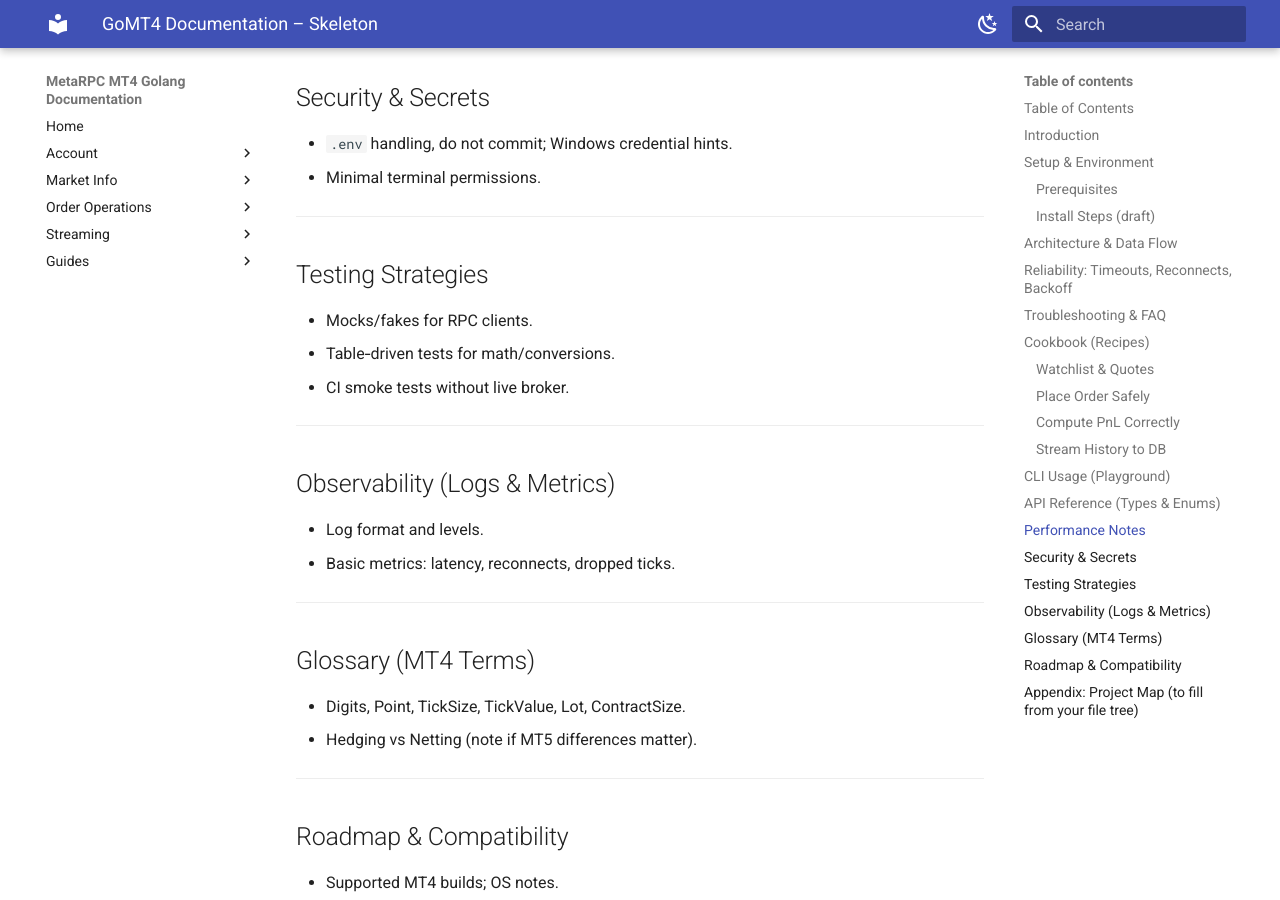
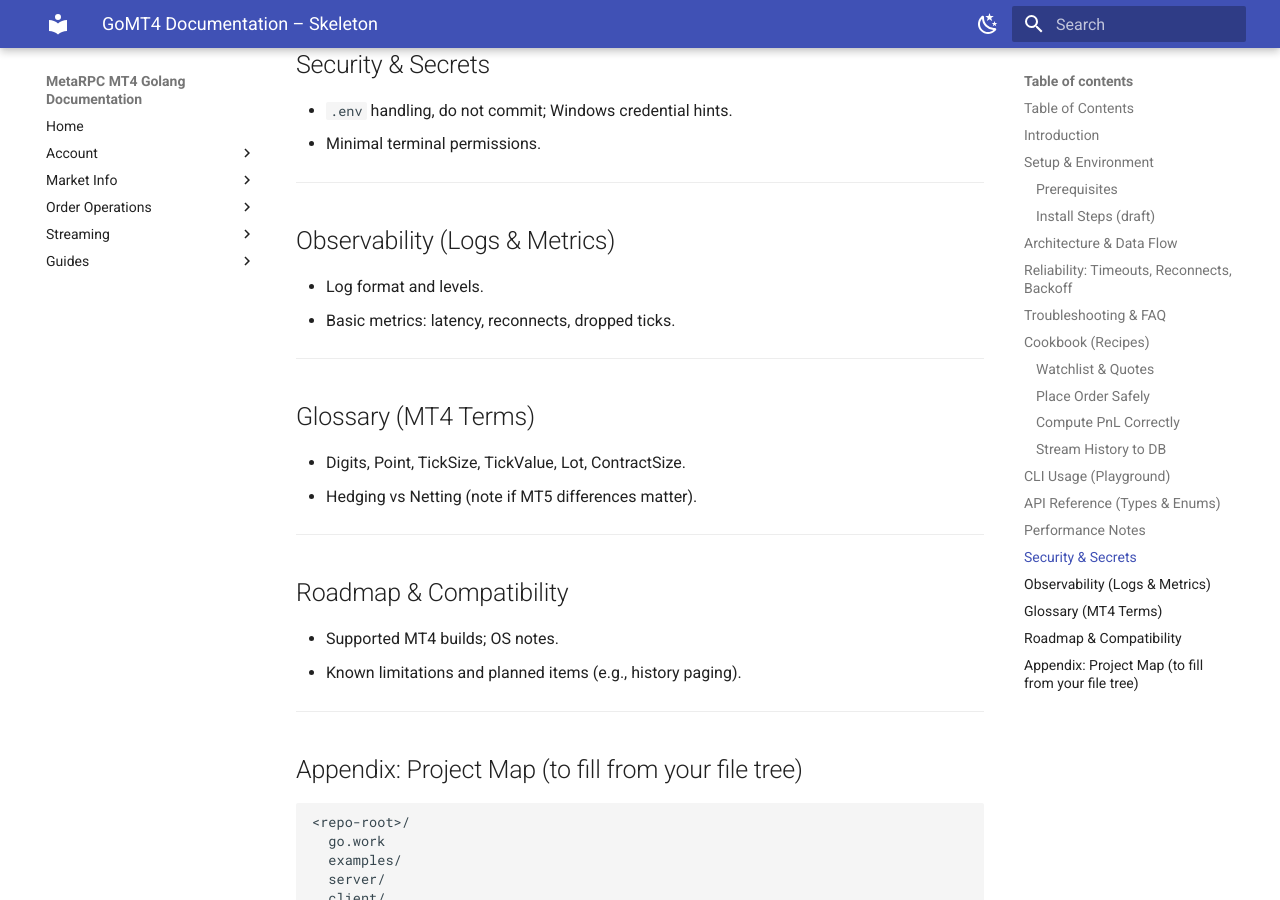
Before and after one commit to MetaRPC/GoMT4, an MkDocs documentation site: the page built from docs/GoMT4_Documentation_Skeleton.md, in a window 1280 px wide and 900 px high, scrolled down 4560 px. Built offline with MkDocs 1.6.1 and Material for MkDocs 9.7.7, drawn with Linux system fonts in a browser that asks for light colours.

Commit message:
Update GoMT4_Documentation_Skeleton.md

```diff
--- a/docs/GoMT4_Documentation_Skeleton.md
+++ b/docs/GoMT4_Documentation_Skeleton.md
@@ -21,7 +21,6 @@
 * [API Reference (Types & Enums)](#api-reference-types--enums)
 * [Performance Notes](#performance-notes)
 * [Security & Secrets](#security--secrets)
-* [Testing Strategies](#testing-strategies)
 * [Observability (Logs & Metrics)](#observability-logs--metrics)
 * [Glossary (MT4 Terms)](#glossary-mt4-terms)
 * [Roadmap & Compatibility](#roadmap--compatibility)
@@ -186,14 +185,6 @@ for attempt := 0; ; attempt++ {
 
 ---
 
-## Testing Strategies
-
-* Mocks/fakes for RPC clients.
-* Table‑driven tests for math/conversions.
-* CI smoke tests without live broker.
-
----
-
 ## Observability (Logs & Metrics)
 
 * Log format and levels.
```
